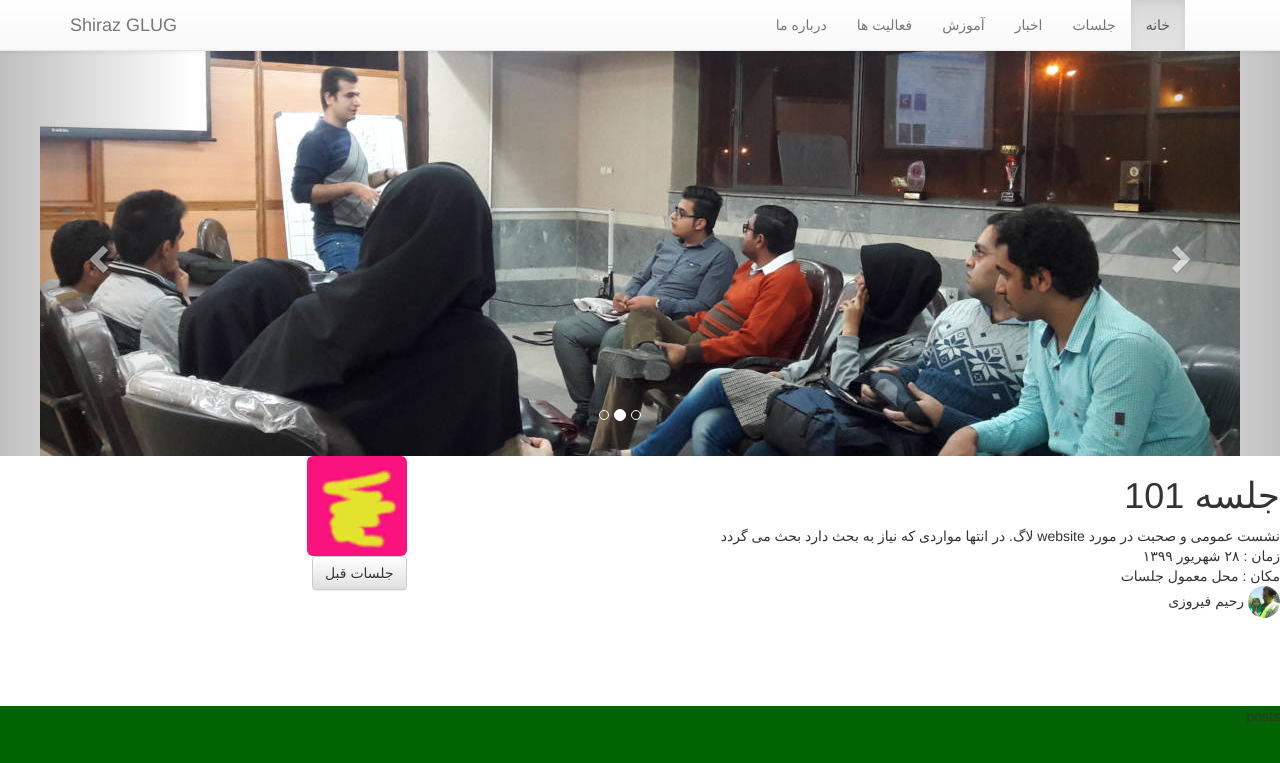
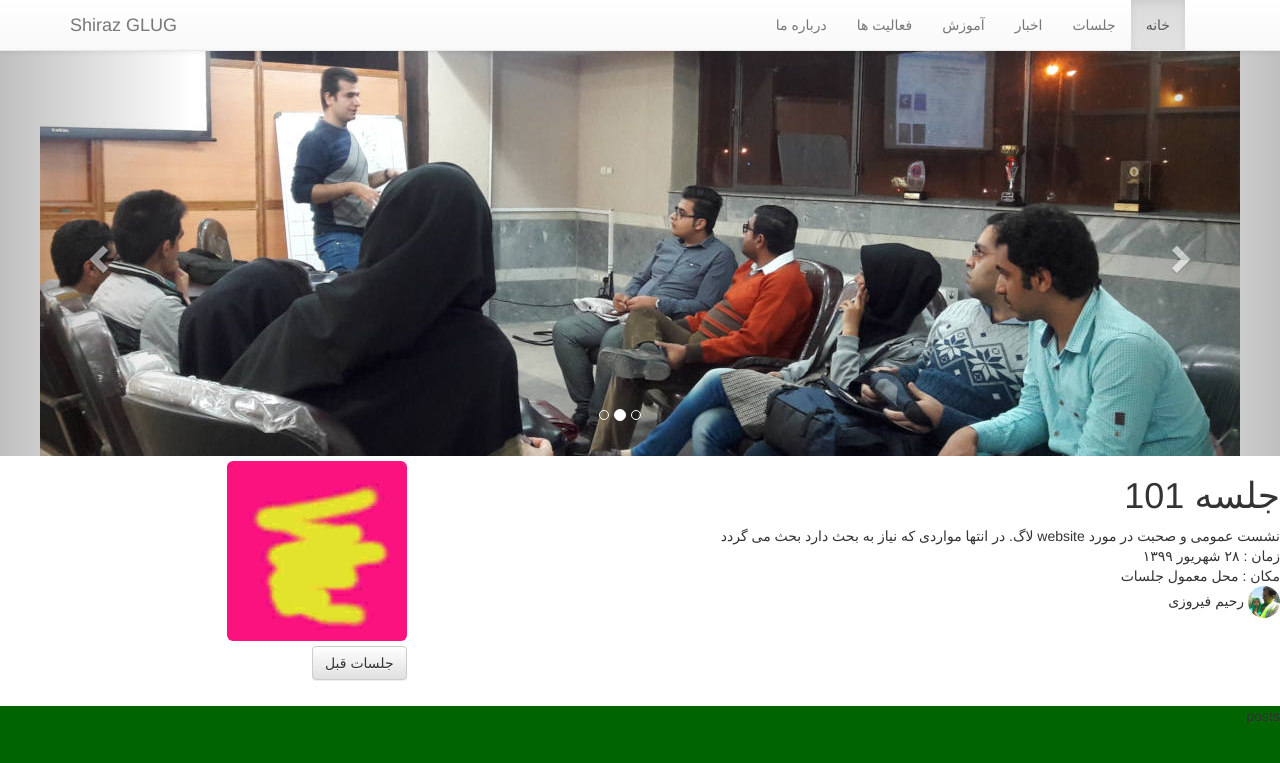
Before and after one commit to shirazlug/shirazlug, a Jekyll site: the page built from index.html, in a window 1280 px wide and 900 px high. Shown: the top 763 px of the window. Built offline with Jekyll 4.4.1, drawn with Linux system fonts in a browser that asks for light colours.

Commit message:
Update meeting.html

```diff
--- a/_includes/meeting.html
+++ b/_includes/meeting.html
@@ -1,10 +1,10 @@
 <div style="height: 250px; " class="row" >
 <div class="col-md-4">
-  <div style="margin: 0 auto;">
+  <div style="margin: 5px auto;">
   {% if site.data.meeting.image %}
-  <img style="width: 100px; height: 100px;" class="img-rounded" src="{{"files/meeting/" | prepend: site.baseurl | append: site.data.metting.image }}">
+  <img style="width: 180px; height: 180px;" class="img-rounded" src="{{"files/meeting/" | prepend: site.baseurl | append: site.data.metting.image }}">
   {% else %}
-  <img style="width: 100px; height: 100px;" class="img-rounded"  src="{{"files/meeting/" | prepend: site.baseurl | append: "default.jpg" }}">
+  <img style="width: 180px; height: 180px;" class="img-rounded"  src="{{"files/meeting/" | prepend: site.baseurl | append: "default.jpg" }}">
   {% endif %}
   </div>
   <a class="btn btn-default" href="#" role="button">جلسات قبل</a>
```
